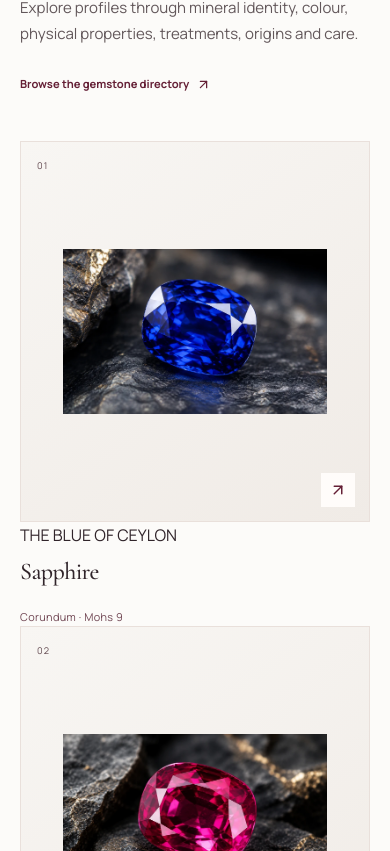
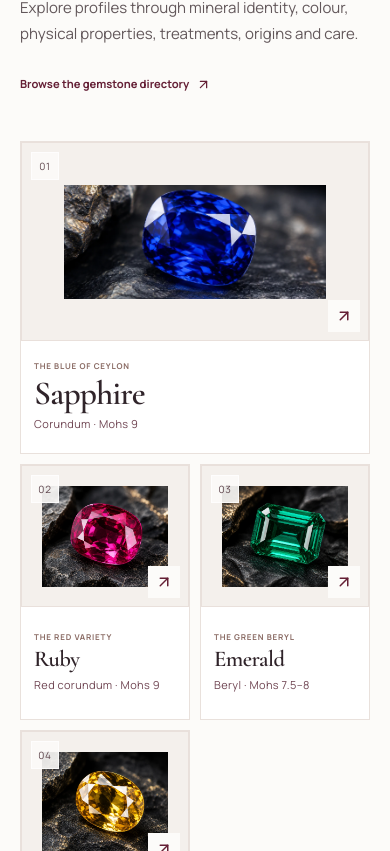
Before and after one commit to LinukaBandara/GemologyX, a Next.js app: page / in a window 390 px wide. Shown: the part 1113-1964 px from the top of the page. Built offline with nearby package versions, Linux system fonts and the light colour scheme.

Commit message:
Style premium responsive Suranga Gems gallery

```diff
--- a/src/app/globals.css
+++ b/src/app/globals.css
@@ -1812,3 +1812,117 @@ main :where(article, .prose, [data-article-content]) h3 {
 .gx-loader-mark { width: 52px; height: 52px; object-fit: contain; }
 html[data-theme="dark"] .gx-site-loader { background: #1C1117; color: #E2B5C2; }
 html[data-theme="dark"] .gx-site-loader > span { color: #E2B5C2; }
+
+
+/* ── Gemstone Library: Suranga Gems editorial gallery ── */
+.gx-pearl-gem-gallery {
+  display: grid;
+  grid-template-columns: 1.18fr .82fr;
+  grid-template-rows: repeat(3, minmax(150px, 1fr));
+  gap: 14px;
+  align-items: stretch;
+}
+.gx-pearl-gem-gallery .gx-pearl-gem-card {
+  position: relative;
+  display: grid;
+  grid-template-columns: minmax(0,1fr) minmax(130px,.78fr);
+  min-width: 0;
+  min-height: 172px;
+  overflow: hidden;
+  border: 1px solid #E9E1DC;
+  background: #FFFFFF;
+  color: #30242A;
+  text-decoration: none;
+  transition: border-color .22s ease, transform .22s ease, box-shadow .22s ease;
+}
+.gx-pearl-gem-gallery .gx-pearl-gem-card:hover {
+  border-color: #C69B70;
+  box-shadow: 0 14px 34px rgba(48,36,42,.08);
+  transform: translateY(-3px);
+}
+.gx-pearl-gem-gallery .gx-pearl-gem-card-1 {
+  grid-row: 1 / 4;
+  grid-template-columns: 1fr;
+  grid-template-rows: minmax(300px,1fr) auto;
+}
+.gx-pearl-gem-gallery .gx-pearl-gem-art {
+  position: relative;
+  min-width: 0;
+  min-height: 0;
+  height: 100%;
+  overflow: hidden;
+  background: #F4F0EC;
+}
+.gx-pearl-gem-gallery .gx-pearl-gem-card-1 .gx-pearl-gem-art { min-height: 360px; }
+.gx-pearl-gem-gallery .gx-pearl-gem-art img {
+  object-fit: cover;
+  transition: transform .65s cubic-bezier(.2,.65,.3,1);
+}
+.gx-pearl-gem-gallery .gx-pearl-gem-card:hover .gx-pearl-gem-art img { transform: scale(1.035); }
+.gx-pearl-gem-gallery .gx-pearl-gem-art > span {
+  position: absolute;
+  z-index: 1;
+  top: 14px;
+  left: 15px;
+  display: grid;
+  width: 32px;
+  height: 32px;
+  place-items: center;
+  border: 1px solid rgba(255,255,255,.72);
+  background: rgba(252,251,249,.9);
+  color: #641F35;
+  font-size: 10px;
+  letter-spacing: .08em;
+}
+.gx-pearl-gem-gallery .gx-pearl-gem-art > i {
+  position: absolute;
+  right: 13px;
+  bottom: 13px;
+  display: grid;
+  width: 38px;
+  height: 38px;
+  place-items: center;
+  background: #FCFBF9;
+  color: #641F35;
+  font-style: normal;
+  transition: background .2s ease,color .2s ease;
+}
+.gx-pearl-gem-gallery .gx-pearl-gem-card:hover .gx-pearl-gem-art > i { background: #641F35; color: #fff; }
+.gx-pearl-gem-copy { display: flex; min-width: 0; flex-direction: column; justify-content: center; padding: 20px 22px; }
+.gx-pearl-gem-note { color: #8A6B64; font-size: 9px; font-weight: 700; letter-spacing: .15em; line-height: 1.5; }
+.gx-pearl-gem-copy h3 { margin-top: 7px; color: #30242A; font-family: var(--font-cormorant),Georgia,serif; font-size: clamp(1.45rem,2.4vw,2.15rem); font-weight: 600; letter-spacing: -.025em; line-height: 1; }
+.gx-pearl-gem-copy .gx-pearl-gem-detail { margin-top: 9px; color: #6D6061; font-size: 12px; line-height: 1.5; }
+.gx-pearl-gem-gallery .gx-pearl-gem-card-1 .gx-pearl-gem-copy { min-height: 135px; padding: 23px 26px 25px; }
+.gx-pearl-gem-gallery .gx-pearl-gem-card-1 .gx-pearl-gem-copy h3 { font-size: clamp(2.1rem,4vw,3.2rem); }
+.gx-pearl-disclosure { max-width: 760px; margin-top: 18px; color: #716568; font-size: 11px; line-height: 1.7; }
+html[data-theme="dark"] .gx-pearl-gem-gallery .gx-pearl-gem-card { border-color: #49313A; background: #281820; color: #F7F0EA; }
+html[data-theme="dark"] .gx-pearl-gem-gallery .gx-pearl-gem-art { background: #38232C; }
+html[data-theme="dark"] .gx-pearl-gem-gallery .gx-pearl-gem-copy h3 { color: #F7F0EA; }
+html[data-theme="dark"] .gx-pearl-gem-gallery .gx-pearl-gem-note { color: #D5A9B5; }
+html[data-theme="dark"] .gx-pearl-gem-gallery .gx-pearl-gem-copy .gx-pearl-gem-detail,
+html[data-theme="dark"] .gx-pearl-disclosure { color: #C0AEB0; }
+html[data-theme="dark"] .gx-pearl-gem-gallery .gx-pearl-gem-art > span { background: rgba(40,24,32,.92); color: #F1DCE0; border-color: #62414D; }
+html[data-theme="dark"] .gx-pearl-gem-gallery .gx-pearl-gem-art > i { background: #281820; color: #E2B5C2; }
+@media (max-width: 760px) {
+  .gx-pearl-gem-gallery { grid-template-columns: 1fr 1fr; grid-template-rows: auto auto; gap: 10px; }
+  .gx-pearl-gem-gallery .gx-pearl-gem-card,
+  .gx-pearl-gem-gallery .gx-pearl-gem-card-1 { display: flex; flex-direction: column; min-height: 0; }
+  .gx-pearl-gem-gallery .gx-pearl-gem-card-1 { grid-column: 1 / -1; grid-row: auto; }
+  .gx-pearl-gem-gallery .gx-pearl-gem-art,
+  .gx-pearl-gem-gallery .gx-pearl-gem-card-1 .gx-pearl-gem-art { height: auto; min-height: 0; aspect-ratio: 1.18 / 1; }
+  .gx-pearl-gem-gallery .gx-pearl-gem-card-1 .gx-pearl-gem-art { aspect-ratio: 1.75 / 1; }
+  .gx-pearl-gem-copy,
+  .gx-pearl-gem-gallery .gx-pearl-gem-card-1 .gx-pearl-gem-copy { min-height: 112px; padding: 13px 13px 15px; }
+  .gx-pearl-gem-copy h3 { margin-top: 5px; font-size: clamp(1.35rem,5.8vw,1.8rem); }
+  .gx-pearl-gem-copy .gx-pearl-gem-detail { margin-top: 6px; font-size: 11px; }
+  .gx-pearl-gem-note { font-size: 8px; letter-spacing: .1em; }
+  .gx-pearl-gem-gallery .gx-pearl-gem-art > span { top: 9px; left: 9px; width: 28px; height: 28px; }
+  .gx-pearl-gem-gallery .gx-pearl-gem-art > i { right: 8px; bottom: 8px; width: 32px; height: 32px; }
+}
+@media (max-width: 380px) {
+  .gx-pearl-gem-gallery { gap: 8px; }
+  .gx-pearl-gem-copy,
+  .gx-pearl-gem-gallery .gx-pearl-gem-card-1 .gx-pearl-gem-copy { padding: 11px; }
+  .gx-pearl-gem-copy h3 { font-size: 1.25rem; }
+  .gx-pearl-gem-copy .gx-pearl-gem-detail { font-size: 10px; }
+}
```
